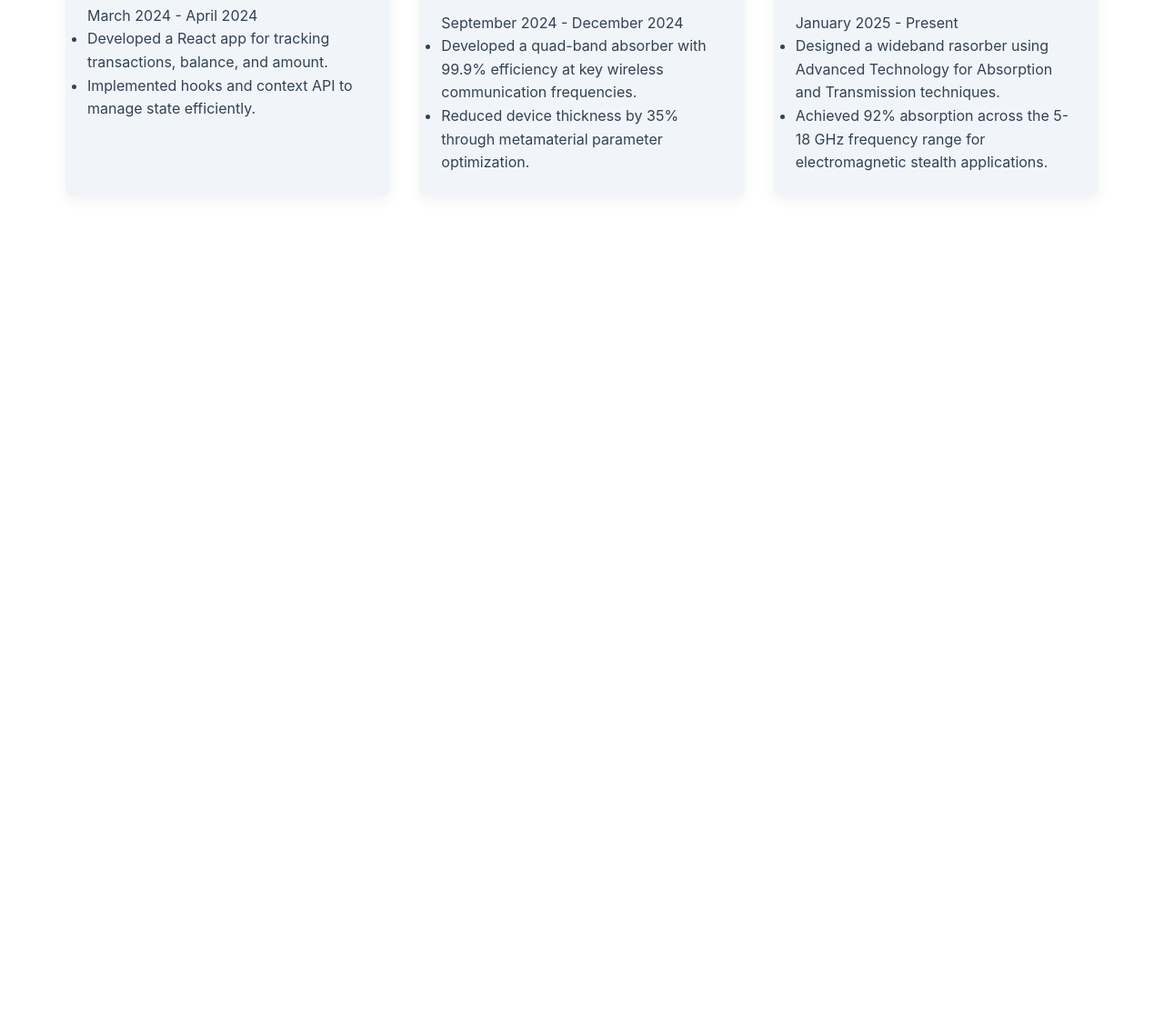
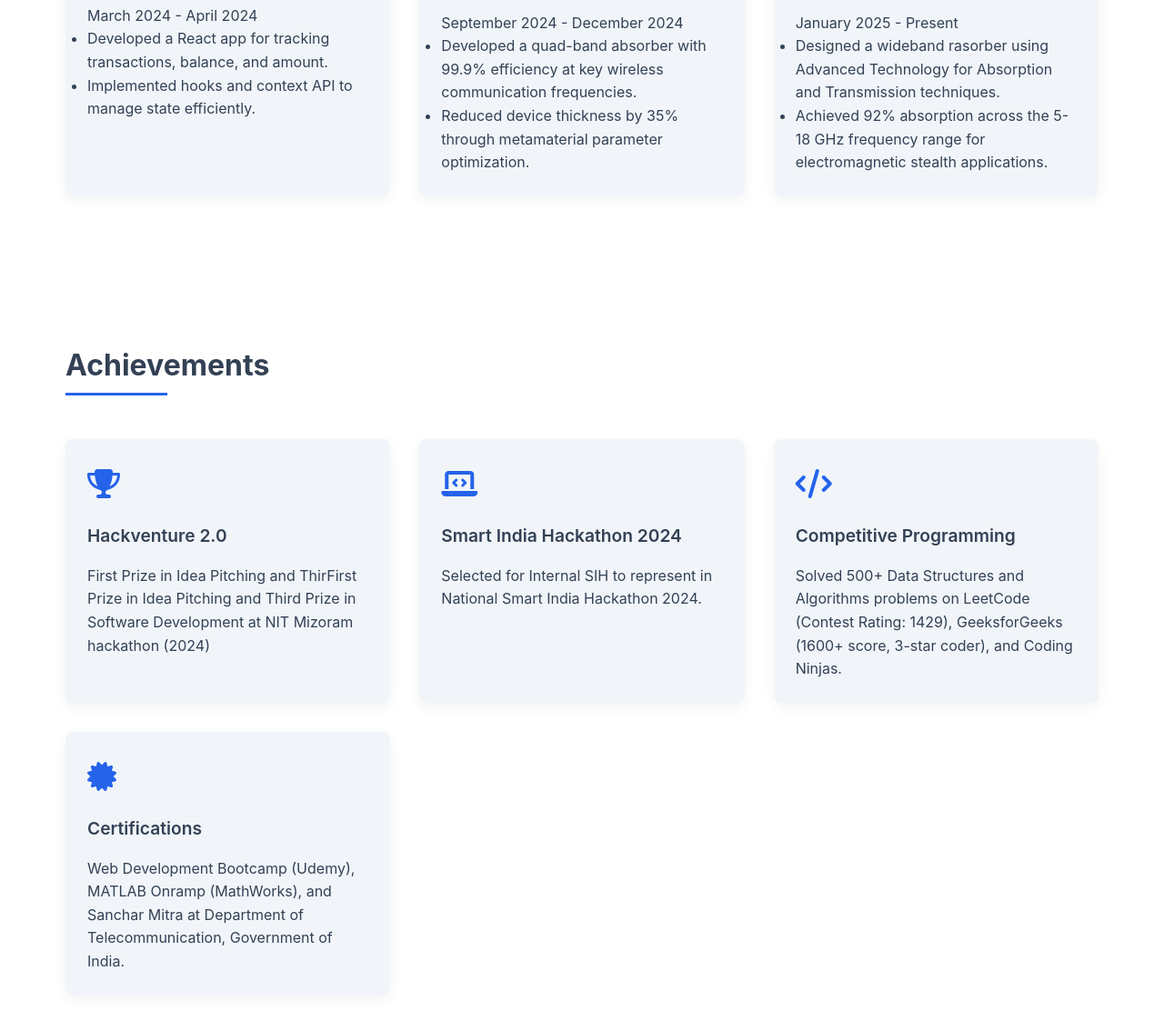
Before and after one commit to Amanec031/portfolio_HTML, a plain HTML site: page index.html in a window 1280 px wide. Shown: the part 4209-5343 px from the top of the page at 91% size. Before the commit the page ends 4505 px from the top, so only its background shows below. Drawn offline with Linux system fonts and the light colour scheme; files whose address does not match are found by name.

Commit message:
Achievements Section Done

```diff
--- a/index.html
+++ b/index.html
@@ -87,6 +87,7 @@
                 </div>
             </div>
         </section>
+
         <section id="about" class="about">
             <div class="container">
                 <h2 class="section-title">About Me</h2>
@@ -148,6 +149,7 @@
                 </div>
             </div>
         </section>
+
         <section id="experience" class="experience">
             <div class="container">
                 <h2 class="section-title">Professional Experience</h2>
@@ -210,6 +212,7 @@
                 </div>
             </div>
         </section>
+
         <section id="projects" class="projects">
             <div class="container">
                 <h2 class="section-title">Projects</h2>
@@ -376,6 +379,56 @@
                 </div>
             </div>
         </section>
+
+        <section id="achievements" class="achievements">
+            <div class="container">
+                <h2 class="section-title">Achievements</h2>
+                <div class="achievements-list">
+                    <div class="achievement-card fade-in">
+                        <div class="achievement-icon">
+                            <i class="fas fa-trophy"></i>
+                        </div>
+                        <h3 class="achievement-title">Hackventure 2.0</h3>
+                        <p>
+                            First Prize in Idea Pitching and ThirFirst Prize in Idea Pitching and Third Prize in
+                            Software Development at NIT Mizoram hackathon (2024)
+                        </p>
+                    </div>
+
+                    <div class="achievement-card fade-in">
+                        <div class="achievement-icon">
+                            <i class="fas fa-laptop-code"></i>
+                        </div>
+                        <h3 class="achievement-title">Smart India Hackathon 2024</h3>
+                        <p>
+                            Selected for Internal SIH to represent in National Smart India Hackathon 2024.
+                        </p>
+                    </div>
+
+                    <div class="achievement-card fade-in">
+                        <div class="achievement-icon">
+                            <i class="fas fa-code"></i>
+                        </div>
+                        <h3 class="achievement-title">Competitive Programming</h3>
+                        <p>
+                            Solved 500+ Data Structures and Algorithms problems on LeetCode (Contest Rating: 1429),
+                            GeeksforGeeks (1600+ score, 3-star coder), and Coding Ninjas.
+                        </p>
+                    </div>
+
+                    <div class="achievement-card fade-in">
+                        <div class="achievement-icon">
+                            <i class="fas fa-certificate"></i>
+                        </div>
+                        <h3 class="achievement-title">Certifications</h3>
+                        <p>
+                            Web Development Bootcamp (Udemy), MATLAB Onramp (MathWorks), and Sanchar Mitra at Department
+                            of Telecommunication, Government of India.
+                        </p>
+                    </div>
+                </div>
+            </div>
+        </section>
     </main>
 
     <a href="#home" class="back-to-top" id="backToTop">
```
